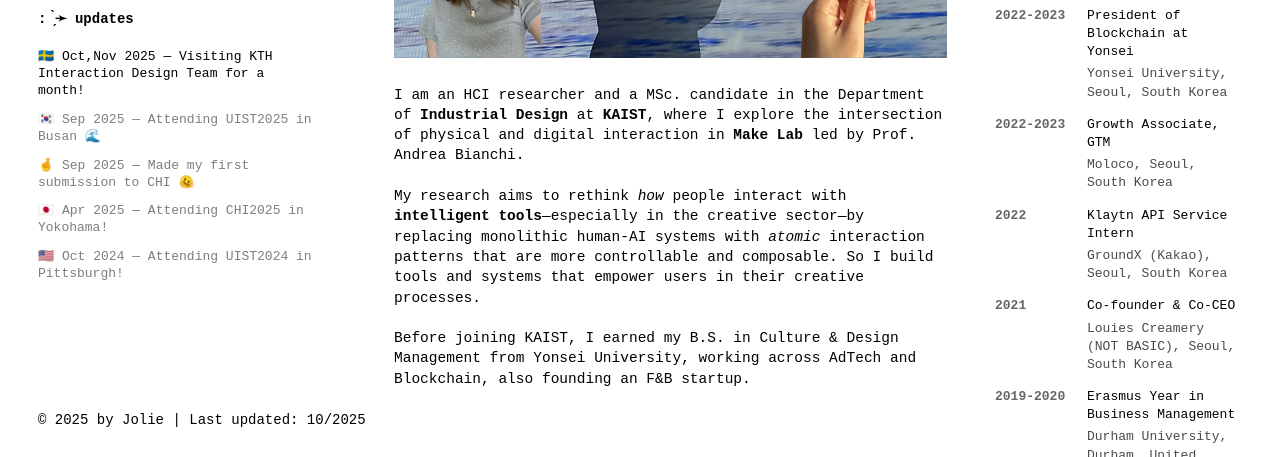
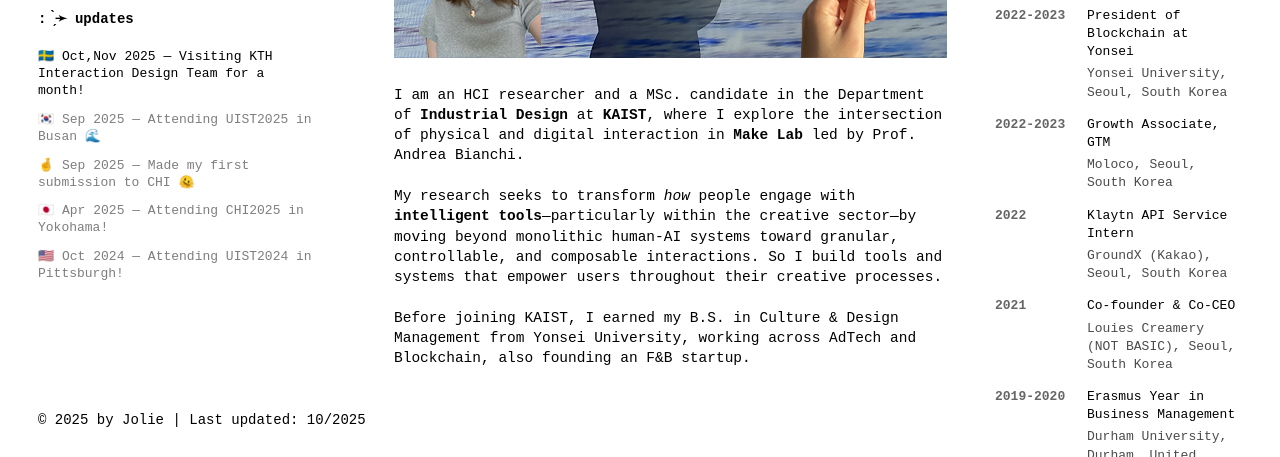
Before and after one commit to joliekim/joliekim.github.io, a plain HTML site: page index.html in a window 1280 px wide. Shown: the part 343-800 px from the top of the page. Drawn offline with Linux system fonts and the light colour scheme; a web font is replaced by a local one.

Commit message:
changed hero text

```diff
--- a/index.html
+++ b/index.html
@@ -100,7 +100,7 @@
                         <div class="hero-text">
                             <p>I am an HCI researcher and a MSc. candidate in the Department of <a href="https://id.kaist.ac.kr/" target="_blank"><strong>Industrial Design</strong> at <strong>KAIST</strong></a>, where I explore the intersection of physical and digital interaction in <a href="https://make.kaist.ac.kr/" target="_blank"><strong>Make Lab</strong></a> led by Prof. Andrea Bianchi.</p>
                             <br>
-                            <p>My research aims to rethink <i>how</i> people interact with <strong>intelligent tools</strong>—especially in the creative sector—by replacing monolithic human-AI systems with <i>atomic</i> interaction patterns that are more controllable and composable. So I build tools and systems that empower users in their creative processes.</p>
+                            <p>My research seeks to transform <i>how</i> people engage with <strong>intelligent tools</strong>—particularly within the creative sector—by moving beyond monolithic human-AI systems toward granular, controllable, and composable interactions. So I build tools and systems that empower users throughout their creative processes.</p>
                             <br>
                             <p>Before joining KAIST, I earned my B.S. in Culture & Design Management from Yonsei University, working across AdTech and Blockchain, also founding an F&B startup.</p>
                         </div>
```
